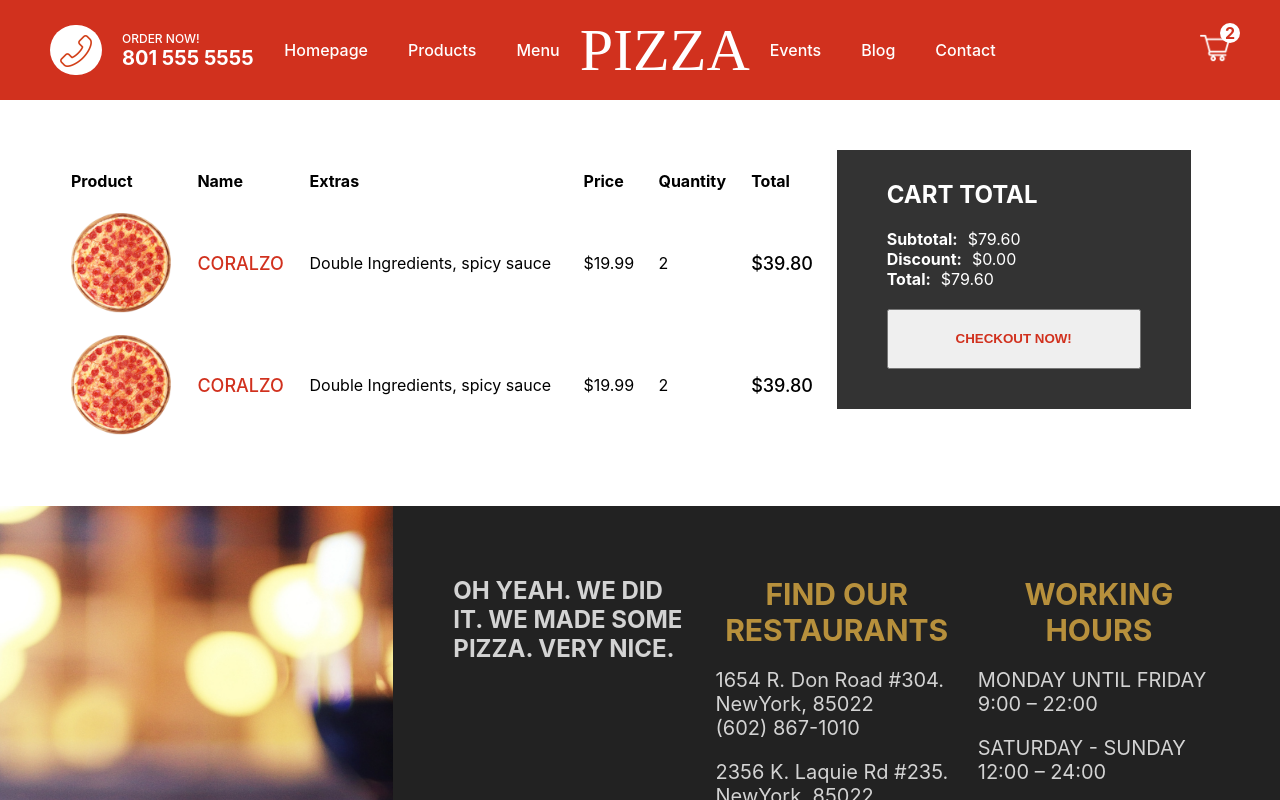
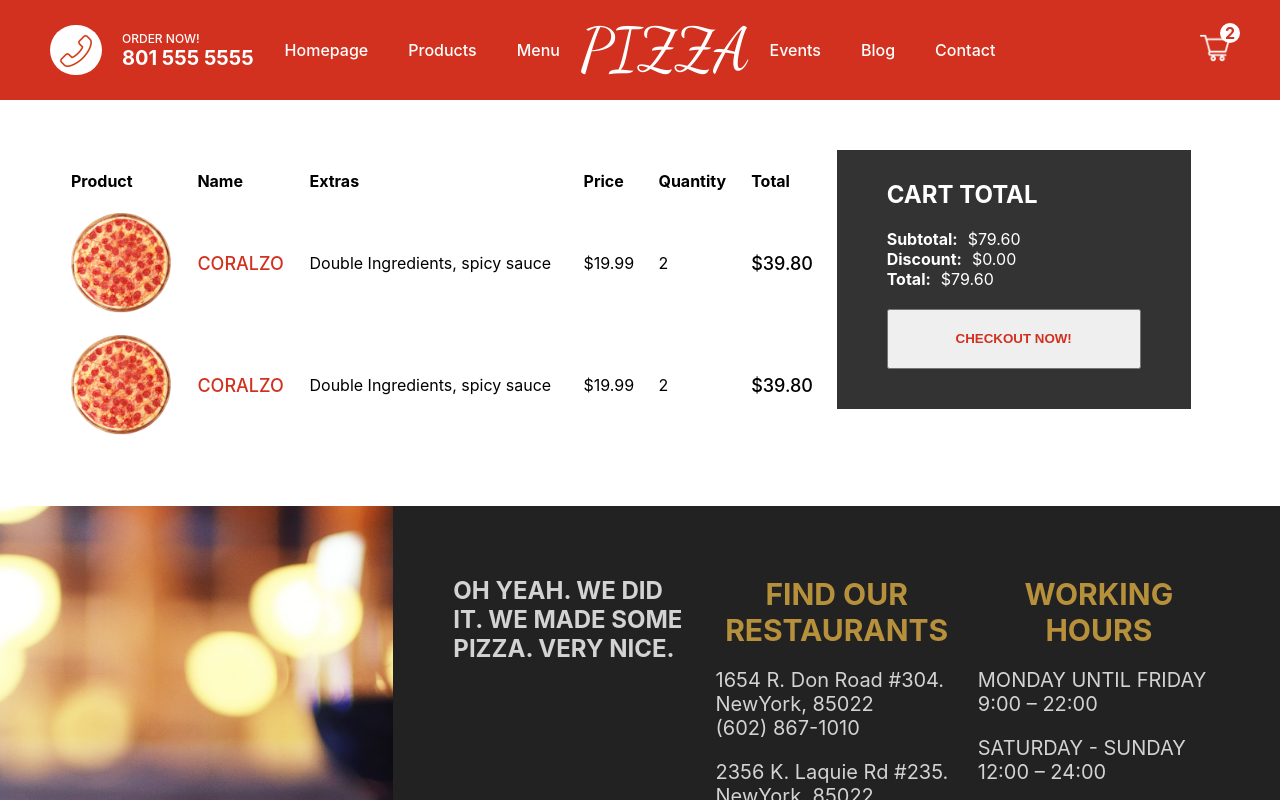
Before and after one commit to grantgariepy/react-next-food-app, a Next.js app: page /cart in a window 1280 px wide. Shown: the top 800 px of the page. Built offline with nearby package versions, Linux system fonts and the light colour scheme.

Commit message:
fixed logo

```diff
--- a/components/Layout.js
+++ b/components/Layout.js
@@ -1,12 +1,17 @@
 import Footer from "./Footer";
 import Navbar from "./Navbar";
+
+
 
 const Layout = ({ children }) => {
     return (
         <>
-            <Navbar/>
+            <style>
+                @import url('https://fonts.googleapis.com/css2?family=Dancing+Script&display=swap');
+            </style>
+            <Navbar />
             {children}
-            <Footer/>
+            <Footer />
         </>
     );
 };
--- a/components/Navbar.jsx
+++ b/components/Navbar.jsx
@@ -1,8 +1,10 @@
 import Image from "next/image"
 import styles from "../styles/Navbar.module.css"
 
+
 const Navbar = () => {
     return (
+
         <div className={styles.container}>
             <div className={styles.item}>
                 <div className={styles.callButton}>
--- a/pages/_app.js
+++ b/pages/_app.js
@@ -4,6 +4,7 @@
 
 function MyApp({ Component, pageProps }) {
   return (
+
   <Layout>
     <Component {...pageProps} />
   </Layout>
--- a/styles/Cart.module.css
+++ b/styles/Cart.module.css
@@ -59,6 +59,8 @@
     margin-bottom: -10px;
 }
 
+
+
 @media screen and (max-width:480px) {
 
     .container{
--- a/styles/globals.css
+++ b/styles/globals.css
@@ -3,12 +3,13 @@
   padding: 0;
   margin: 0;
   font-family: -apple-system, BlinkMacSystemFont, Segoe UI, Roboto, Oxygen,
-    Ubuntu, Cantarell, Fira Sans, Droid Sans, Helvetica Neue, sans-serif;
+    Ubuntu, Cantarell, Fira Sans, Droid Sans, Helvetica Neue, sans-serif, 'Dancing Script', cursive;
 }
 
 a {
   color: inherit;
   text-decoration: none;
+  font-family: inherit;
 }
 
 * {
```
